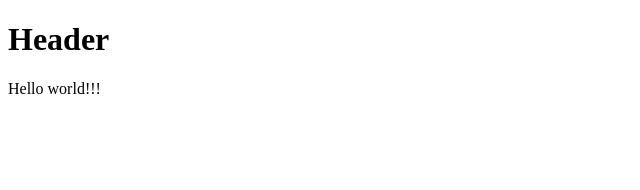
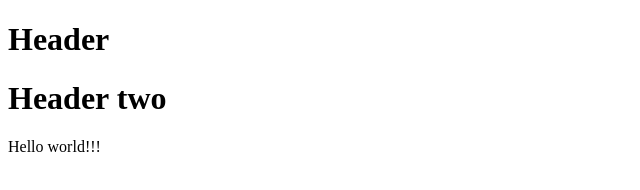
Before and after one commit to maxim-shulga/gitTest, a plain HTML site: page index.html in a window 1280 px wide. Shown: the whole page, without its empty margins (0-640 px from the left). Drawn offline with Linux system fonts and the light colour scheme.

Commit message:
add second header

```diff
--- a/index.html
+++ b/index.html
@@ -5,6 +5,7 @@
 </head>
 <body>
 	<h1>Header</h1>
+	<h1>Header two</h1>
 	<p>Hello world!!!</p>
 </body>
 <html>
```
